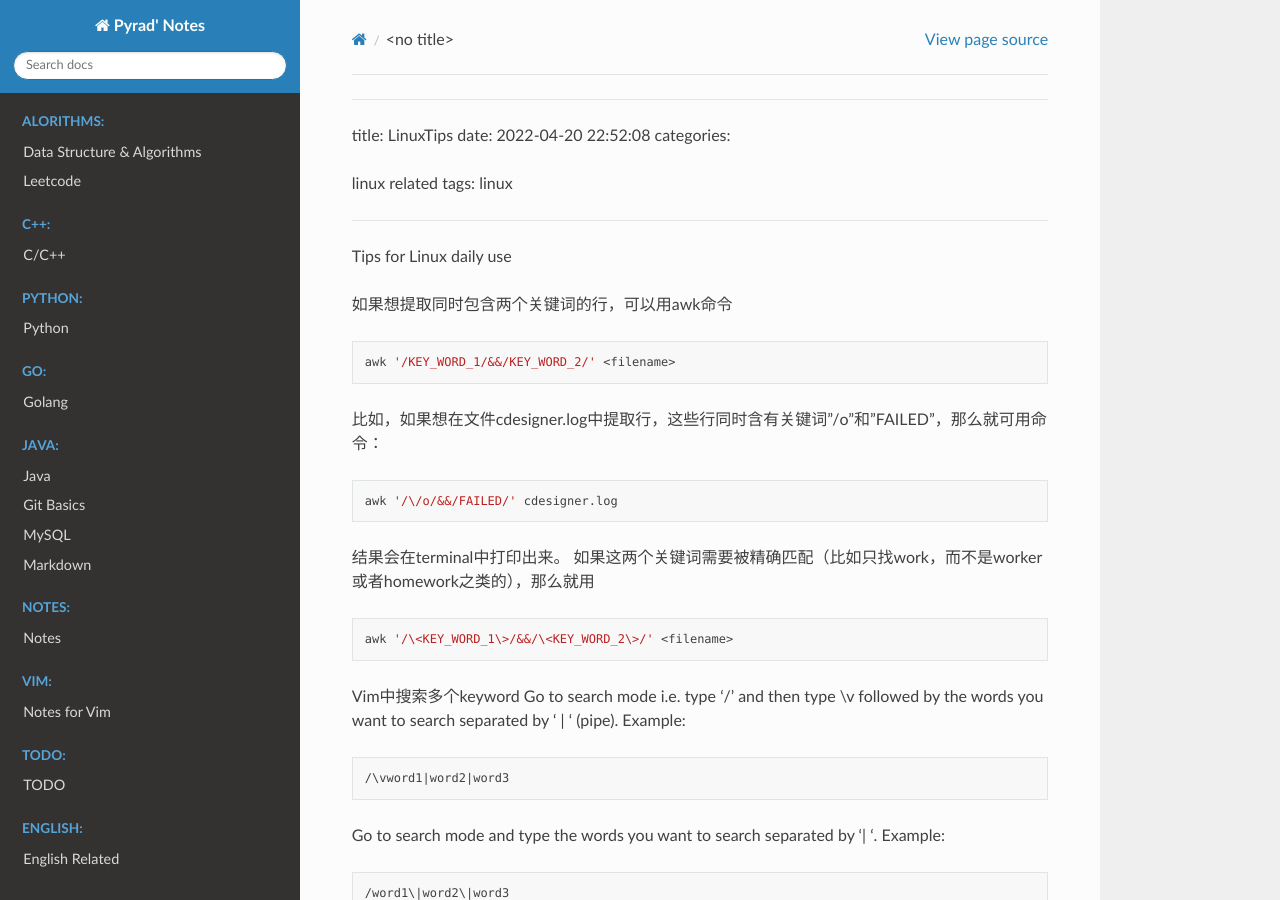
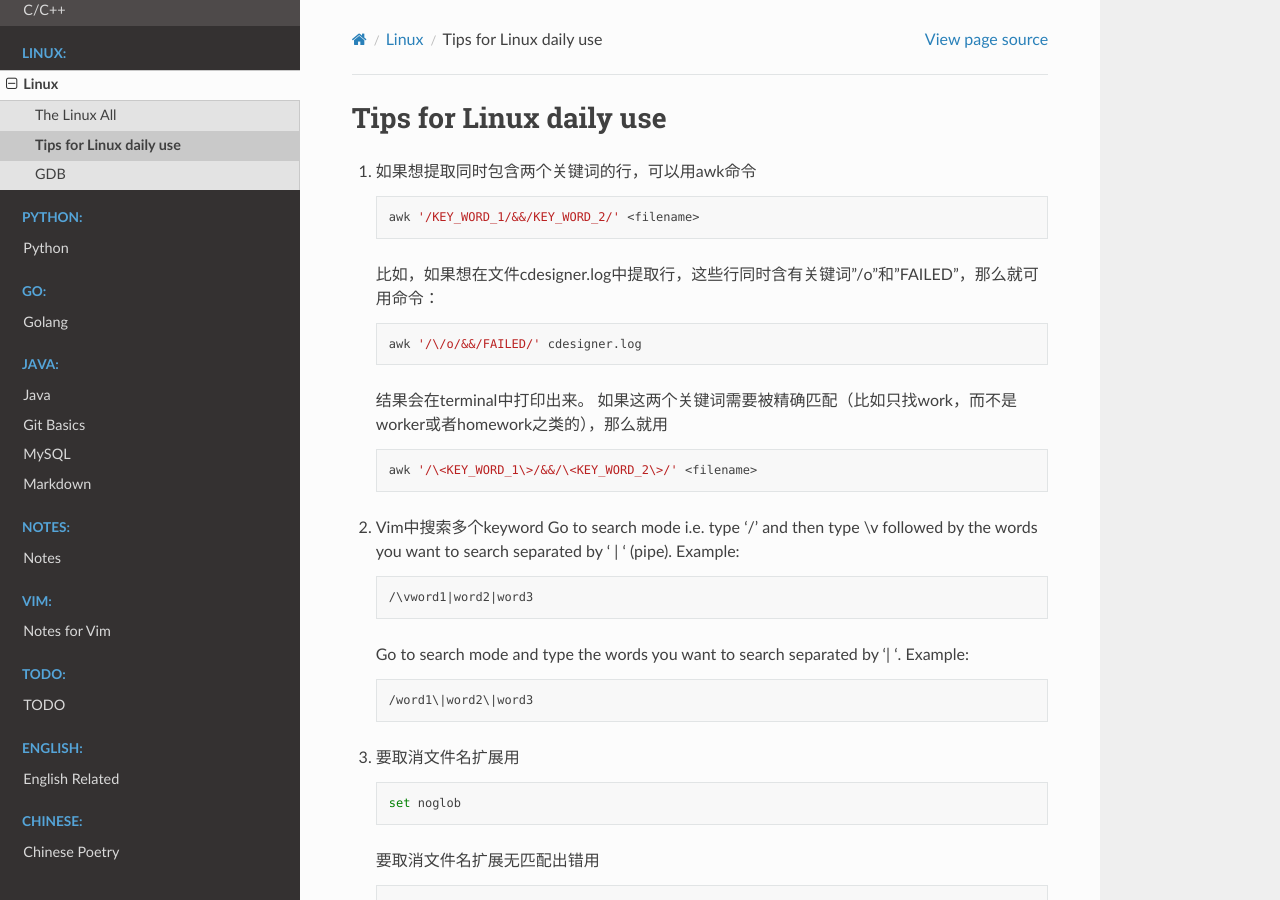
Before and after one commit to Pyrad/pyradnotes, a Sphinx documentation site: the page built from source/Linux/linuxTips.md, in a window 1280 px wide and 900 px high. Built offline with Sphinx 7.4.7 and the Read the Docs theme 2.0.0, drawn with Linux system fonts in a browser that asks for light colours; some of the changed text lies outside the part shown.

Commit message:
Forgot to show Linux section

````diff
--- a/source/Linux/linuxTips.md
+++ b/source/Linux/linuxTips.md
@@ -1,12 +1,5 @@
----
-title: LinuxTips
-date: 2022-04-20 22:52:08
-categories:
-- linux related
-tags: linux
----
 
-Tips for Linux daily use
+# Tips for Linux daily use
 
 <!-- more -->
 
@@ -298,3 +291,14 @@
     ```shell
     du -h --max-depth=1 .
     ```
+
+
+
+```shell
+Originally created in Pyrad Blog
+title: LinuxTips
+date: 2022-04-20 22:52:08
+categories:
+- linux related
+tags: linux
+```
--- a/source/index.rst
+++ b/source/index.rst
@@ -18,6 +18,12 @@
    :caption: C++:
 
    CPP/index
+
+.. toctree::
+   :maxdepth: 1
+   :caption: Linux:
+
+   Linux/index
 
 .. toctree::
    :maxdepth: 1
````
